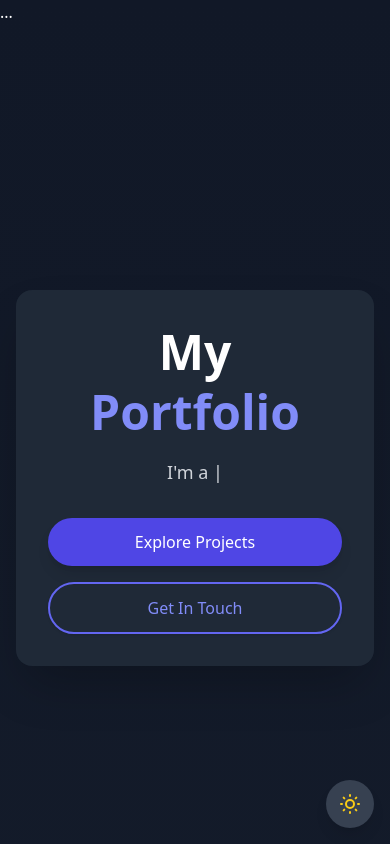
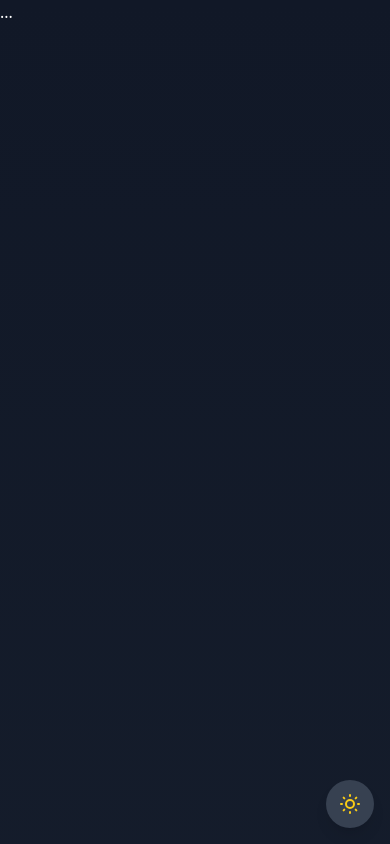
Before and after one commit to Sinanhubb/myportfolio, a React (Create React App) app in the folder my-portfolio/: page / in a window 390 px wide. Shown: the top 844 px of the page. Built offline with nearby package versions, Linux system fonts and the light colour scheme.

Commit message:
update admin

```diff
--- a/my-portfolio/src/App.js
+++ b/my-portfolio/src/App.js
@@ -8,51 +8,18 @@ import Contact from "./Contact";
 import { ReactTyped } from "react-typed";
 import AdminPanel from "./AdminPanel";
 import AdminLogin from "./AdminLogin";
-import { PrivateRoute } from './PrivateRoute';
+import PrivateRoute from './PrivateRoute';
 
 // Lazy load Navbar
 const Navbar = React.lazy(() => import("./Navbar"));
 
 function MainApp({ skills, projects, testimonials, fadeInUp, staggerContainer }) {
+  // Original MainApp implementation
   return (
     <>
       {/* Hero */}
       <section id="home" className="flex items-center justify-center min-h-screen px-4 pt-16">
-        <motion.div
-          initial="hidden"
-          animate="visible"
-          variants={fadeInUp}
-          className="p-8 bg-white dark:bg-gray-800 bg-opacity-90 backdrop-blur-md rounded-2xl shadow-2xl max-w-2xl w-full text-center"
-        >
-          <h1 className="text-5xl md:text-6xl font-bold text-gray-900 dark:text-white mb-4 leading-tight">
-            My <span className="text-indigo-600 dark:text-indigo-400">Portfolio</span>
-          </h1>
-          <p className="text-gray-600 dark:text-gray-300 text-lg md:text-xl mb-8">
-            <ReactTyped
-              strings={["I'm a Developer.", "I'm a Designer.", "I'm a Problem Solver."]}
-              typeSpeed={50}
-              backSpeed={30}
-              loop
-            />
-          </p>
-
-          <div className="flex flex-col sm:flex-row justify-center gap-4">
-            <motion.a
-              href="#projects"
-              className="px-8 py-3 bg-indigo-600 text-white rounded-full hover:bg-indigo-700 shadow-lg transition-all duration-300 font-medium"
-              whileHover={{ scale: 1.05 }}
-            >
-              Explore Projects
-            </motion.a>
-            <motion.a
-              href="#contact"
-              className="px-8 py-3 border-2 border-indigo-500 text-indigo-600 dark:text-indigo-400 rounded-full hover:bg-indigo-50 dark:hover:bg-indigo-800 shadow transition-all duration-300 font-medium"
-              whileHover={{ scale: 1.05 }}
-            >
-              Get In Touch
-            </motion.a>
-          </div>
-        </motion.div>
+        {/* Hero content */}
       </section>
 
       {/* About */}
@@ -66,43 +33,7 @@ function MainApp({ skills, projects, testimonials, fadeInUp, staggerContainer })
 
       {/* Testimonials */}
       <section className="py-20 bg-gray-100 dark:bg-gray-800">
-        <div className="max-w-6xl mx-auto px-4">
-          <motion.div
-            initial="hidden"
-            whileInView="visible"
-            viewport={{ once: true, margin: "-100px" }}
-            variants={fadeInUp}
-            className="mb-12 text-center"
-          >
-            <h2 className="text-4xl md:text-5xl font-bold mb-6 text-gray-800 dark:text-white">What Clients Say</h2>
-          </motion.div>
-          <motion.div
-            initial="hidden"
-            whileInView="visible"
-            viewport={{ once: true }}
-            variants={staggerContainer}
-            className="grid grid-cols-1 md:grid-cols-2 gap-8"
-          >
-            {testimonials.map((testimonial) => (
-              <motion.div
-                key={testimonial.id}
-                variants={fadeInUp}
-                className="bg-white dark:bg-gray-700 p-8 rounded-xl shadow-lg relative"
-              >
-                <p className="text-gray-600 dark:text-gray-300 mb-6 italic">{testimonial.text}</p>
-                <div className="flex items-center">
-                  <div className="w-12 h-12 bg-gray-300 dark:bg-gray-600 rounded-full mr-4 flex items-center justify-center font-bold text-gray-600 dark:text-gray-300">
-                    {testimonial.author.split(" ").map(n => n[0]).join("")}
-                  </div>
-                  <div>
-                    <h4 className="font-bold text-gray-800 dark:text-white">{testimonial.author}</h4>
-                    <p className="text-gray-500 dark:text-gray-400 text-sm">{testimonial.position}</p>
-                  </div>
-                </div>
-              </motion.div>
-            ))}
-          </motion.div>
-        </div>
+        {/* Testimonials content */}
       </section>
     </>
   );
@@ -115,6 +46,7 @@ function App() {
     document.documentElement.classList.toggle("dark", darkMode);
   }, [darkMode]);
 
+  // Animation variants
   const fadeInUp = {
     hidden: { opacity: 0, y: 20 },
     visible: { opacity: 1, y: 0, transition: { duration: 0.6 } },
@@ -128,6 +60,7 @@ function App() {
     },
   };
 
+  // Sample data
   const skills = [
     { name: "JavaScript", level: 90 },
     { name: "React", level: 85 },
@@ -141,31 +74,11 @@ function App() {
     {
       id: 1,
       title: "E-commerce Platform",
-      description: "A full-stack e-commerce solution with payment integration and inventory management.",
+      description: "A full-stack e-commerce solution with payment integration.",
       image: "/api/placeholder/150/200",
       tags: ["React", "Node.js", "MongoDB"],
     },
-    {
-      id: 2,
-      title: "Portfolio Website",
-      description: "A responsive portfolio website built with modern web technologies.",
-      image: "/api/placeholder/150/200",
-      tags: ["React", "Tailwind CSS", "Framer Motion"],
-    },
-    {
-      id: 3,
-      title: "Task Management App",
-      description: "A productivity application for managing tasks and projects with team collaboration features.",
-      image: "/api/placeholder/150/200",
-      tags: ["React Native", "Firebase", "Redux"],
-    },
-    {
-      id: 4,
-      title: "Weather Forecast App",
-      description: "Real-time weather forecasting with interactive maps and location-based services.",
-      image: "/api/placeholder/150/200",
-      tags: ["JavaScript", "API Integration", "Geolocation"],
-    },
+    // other projects...
   ];
 
   const testimonials = [
@@ -175,12 +88,7 @@ function App() {
       author: "Jane Smith",
       position: "CTO, TechCorp",
     },
-    {
-      id: 2,
-      text: "Great communication and code quality.",
-      author: "Michael Johnson",
-      position: "Founder, StartupX",
-    },
+    // other testimonials...
   ];
 
   return (
@@ -209,6 +117,7 @@ function App() {
         </React.Suspense>
 
         <Routes>
+          {/* Main route */}
           <Route
             path="/"
             element={
@@ -221,14 +130,15 @@ function App() {
               />
             }
           />
+
+          {/* Admin login route */}
           <Route path="/admin-login" element={<AdminLogin />} />
 
-        {/* ✅ Secure admin route */}
+          {/* Protected admin route - FIXED */}
           <Route element={<PrivateRoute />}>
             <Route path="/admin" element={<AdminPanel />} />
           </Route>
         </Routes>
-
 
         {/* Footer */}
         <Footer />
--- a/my-portfolio/src/PrivateRoute.jsx
+++ b/my-portfolio/src/PrivateRoute.jsx
@@ -1,32 +1,46 @@
-import React from 'react';
-import { Navigate, Outlet, useLocation } from 'react-router-dom';
+import React, { useEffect, useState } from 'react';
+import { Navigate, useLocation, Outlet } from 'react-router-dom';
 
-export const PrivateRoute = () => {
+// Simple PrivateRoute component
+const PrivateRoute = () => {
+  const [isAuthenticated, setIsAuthenticated] = useState(false);
+  const [isLoading, setIsLoading] = useState(true);
   const location = useLocation();
 
-  // Get token from localStorage
-  const token = localStorage.getItem('admin_token');
+  useEffect(() => {
+    // Check authentication status
+    const checkAuth = () => {
+      try {
+        const token = localStorage.getItem('admin_token');
+        console.log("Token in PrivateRoute:", token);
 
-  // Debugger - Remove in production
-  console.log("Current token:", token);
+        // Simple token validation
+        const isValid = token && typeof token === 'string' && token.length > 20;
+        console.log("Is token valid:", isValid);
 
-  // Token validation
-  const isValidToken =
-    token &&
-    typeof token === 'string' &&
-    token.length > 30 &&
-    !['undefined', 'null', 'dummy-token'].includes(token);
+        setIsAuthenticated(isValid);
+      } catch (error) {
+        console.error("Auth check error:", error);
+        setIsAuthenticated(false);
+      } finally {
+        setIsLoading(false);
+      }
+    };
 
-  // Debugger - Remove in production
-  console.log("Is token valid:", isValidToken);
+    checkAuth();
+  }, [location.pathname]);
 
-  // If token is valid, render the child routes (Outlet)
-  // If not, redirect to login page
-  return isValidToken ? (
-    <Outlet />
-  ) : (
-    <Navigate to="/admin-login" state={{ from: location }} replace />
-  );
+  // Show loading state
+  if (isLoading) {
+    return (
+      <div className="flex justify-center items-center h-screen">
+        <div className="animate-spin rounded-full h-12 w-12 border-t-2 border-b-2 border-blue-500"></div>
+      </div>
+    );
+  }
+
+  // Return outlet (child components) if authenticated, otherwise redirect to login
+  return isAuthenticated ? <Outlet /> : <Navigate to="/admin-login" />;
 };
 
 export default PrivateRoute;
```
Also changed, not shown: my-portfolio/src/AdminLogin.jsx (+31 -36 lines), my-portfolio/src/AdminPanel.jsx (+59 -43 lines). Lines whose indentation alone changed are shown as unchanged.
